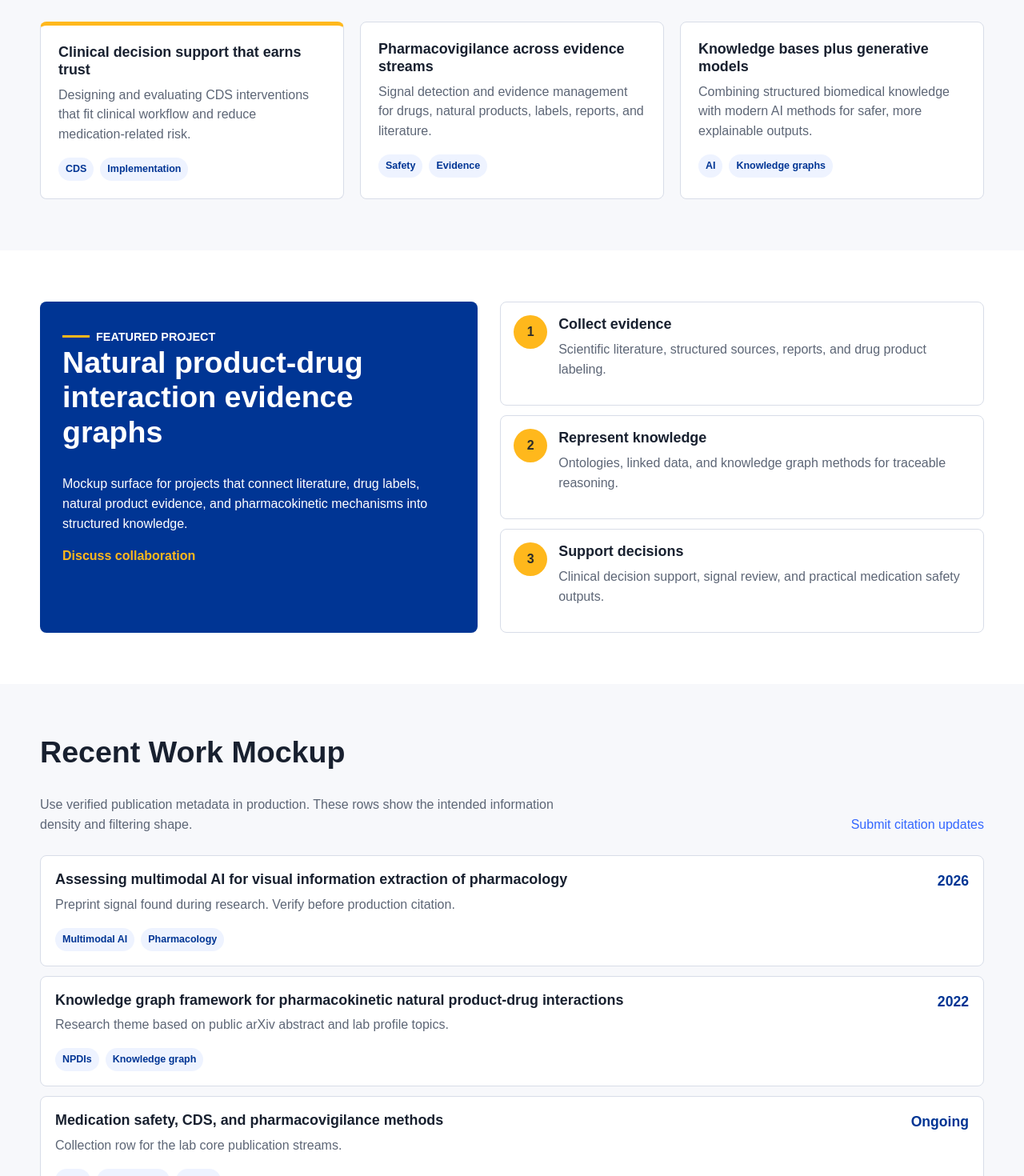
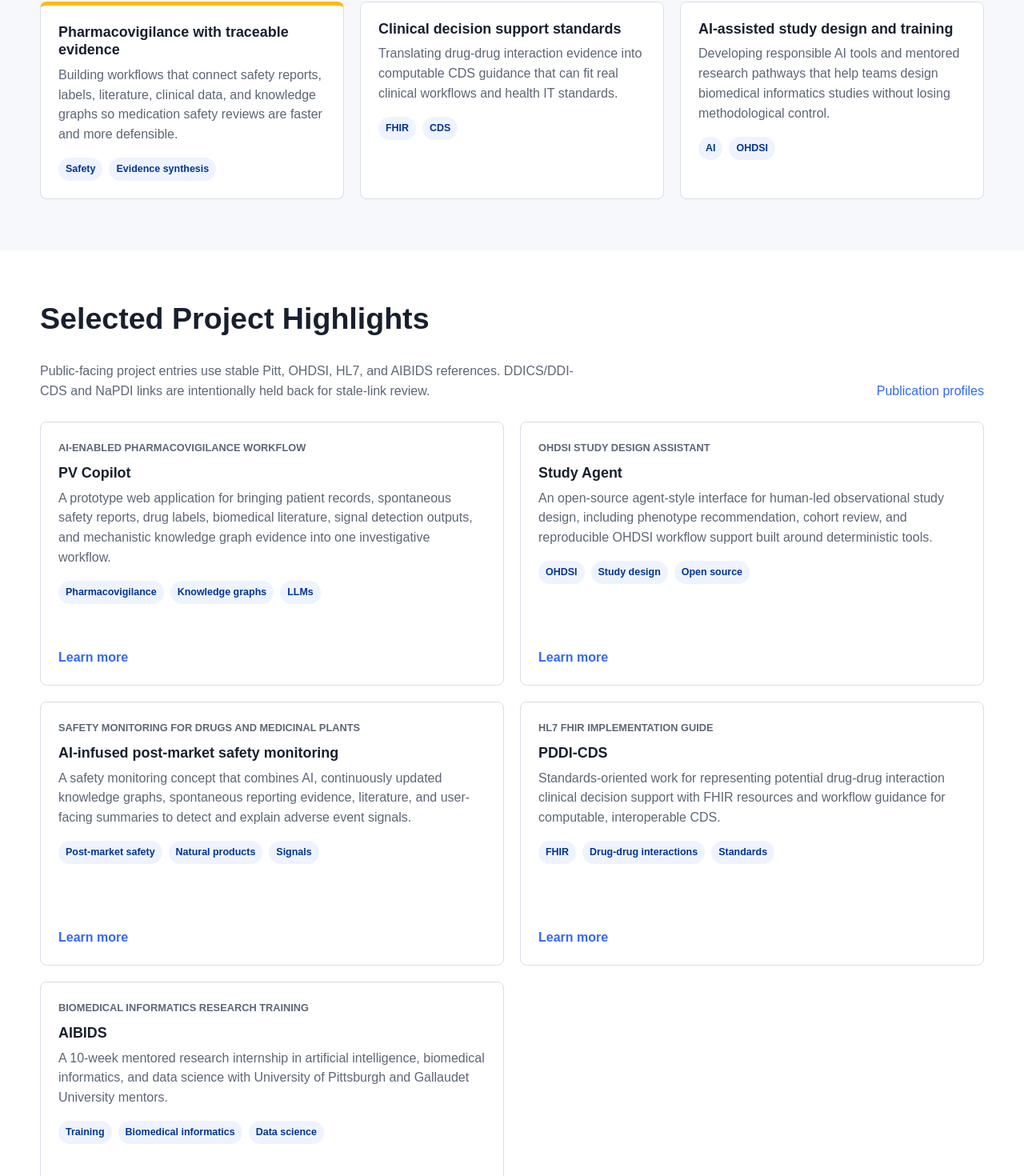
Before and after one commit to rkboyce/triads-lab-web, a SvelteKit app: page / in a window 1280 px wide. Shown: the part 1064-2534 px from the top of the page at 80% size. Built offline with nearby package versions, Linux system fonts and the light colour scheme.

Commit message:
fix: update research themes, projects, and publications for clarity and relevance

```diff
--- a/src/routes/+page.svelte
+++ b/src/routes/+page.svelte
@@ -1,46 +1,84 @@
 <script lang="ts">
   const researchThemes = [
     {
-      title: 'Clinical decision support that earns trust',
-      summary: 'Designing and evaluating CDS interventions that fit clinical workflow and reduce medication-related risk.',
-      tags: ['CDS', 'Implementation']
+      title: 'Pharmacovigilance with traceable evidence',
+      summary: 'Building workflows that connect safety reports, labels, literature, clinical data, and knowledge graphs so medication safety reviews are faster and more defensible.',
+      tags: ['Safety', 'Evidence synthesis']
     },
     {
-      title: 'Pharmacovigilance across evidence streams',
-      summary: 'Signal detection and evidence management for drugs, natural products, labels, reports, and literature.',
-      tags: ['Safety', 'Evidence']
+      title: 'Clinical decision support standards',
+      summary: 'Translating drug-drug interaction evidence into computable CDS guidance that can fit real clinical workflows and health IT standards.',
+      tags: ['FHIR', 'CDS']
     },
     {
-      title: 'Knowledge bases plus generative models',
-      summary: 'Combining structured biomedical knowledge with modern AI methods for safer, more explainable outputs.',
-      tags: ['AI', 'Knowledge graphs']
+      title: 'AI-assisted study design and training',
+      summary: 'Developing responsible AI tools and mentored research pathways that help teams design biomedical informatics studies without losing methodological control.',
+      tags: ['AI', 'OHDSI']
     }
   ];
 
-  const pipeline = [
-    ['Collect evidence', 'Scientific literature, structured sources, reports, and drug product labeling.'],
-    ['Represent knowledge', 'Ontologies, linked data, and knowledge graph methods for traceable reasoning.'],
-    ['Support decisions', 'Clinical decision support, signal review, and practical medication safety outputs.']
+  const projects = [
+    {
+      title: 'PV Copilot',
+      type: 'AI-enabled pharmacovigilance workflow',
+      summary: 'A prototype web application for bringing patient records, spontaneous safety reports, drug labels, biomedical literature, signal detection outputs, and mechanistic knowledge graph evidence into one investigative workflow.',
+      tags: ['Pharmacovigilance', 'Knowledge graphs', 'LLMs'],
+      href: 'https://inventions.pitt.edu/technologies/pv-copilot-ai-powered--07530'
+    },
+    {
+      title: 'Study Agent',
+      type: 'OHDSI study design assistant',
+      summary: 'An open-source agent-style interface for human-led observational study design, including phenotype recommendation, cohort review, and reproducible OHDSI workflow support built around deterministic tools.',
+      tags: ['OHDSI', 'Study design', 'Open source'],
+      href: 'https://github.com/OHDSI/StudyAgent'
+    },
+    {
+      title: 'AI-infused post-market safety monitoring',
+      type: 'Safety monitoring for drugs and medicinal plants',
+      summary: 'A safety monitoring concept that combines AI, continuously updated knowledge graphs, spontaneous reporting evidence, literature, and user-facing summaries to detect and explain adverse event signals.',
+      tags: ['Post-market safety', 'Natural products', 'Signals'],
+      href: 'https://inventions.pitt.edu/technologies/ai-infused-post-market-safety--06710'
+    },
+    {
+      title: 'PDDI-CDS',
+      type: 'HL7 FHIR implementation guide',
+      summary: 'Standards-oriented work for representing potential drug-drug interaction clinical decision support with FHIR resources and workflow guidance for computable, interoperable CDS.',
+      tags: ['FHIR', 'Drug-drug interactions', 'Standards'],
+      href: 'https://build.fhir.org/ig/HL7/PDDI-CDS/'
+    },
+    {
+      title: 'AIBIDS',
+      type: 'Biomedical informatics research training',
+      summary: 'A 10-week mentored research internship in artificial intelligence, biomedical informatics, and data science with University of Pittsburgh and Gallaudet University mentors.',
+      tags: ['Training', 'Biomedical informatics', 'Data science'],
+      href: 'https://www.aibids.org/'
+    }
   ];
 
   const publications = [
     {
-      title: 'Assessing multimodal AI for visual information extraction of pharmacology',
-      meta: 'Preprint signal found during research. Verify before production citation.',
-      year: '2026',
-      tags: ['Multimodal AI', 'Pharmacology']
-    },
-    {
-      title: 'Knowledge graph framework for pharmacokinetic natural product-drug interactions',
-      meta: 'Research theme based on public arXiv abstract and lab profile topics.',
-      year: '2022',
-      tags: ['NPDIs', 'Knowledge graph']
+      title: 'Selected publications and profiles',
+      meta: 'Use ORCID and Google Scholar as profile and publication discovery links, then promote selected outputs with DOI, PubMed, PMC, or publisher URLs.',
+      year: 'Profile',
+      tags: ['ORCID', 'Google Scholar'],
+      links: [
+        ['ORCID', 'https://orcid.org/0000-0002-2993-2085'],
+        ['Google Scholar', 'https://scholar.google.com/citations?user=cmWWPNcAAAAJ&hl=en']
+      ]
     },
     {
       title: 'Medication safety, CDS, and pharmacovigilance methods',
-      meta: 'Collection row for the lab core publication streams.',
+      meta: 'Future production content should feature a short curated set of durable publication links rather than mirroring a full CV.',
       year: 'Ongoing',
-      tags: ['CDS', 'Older adults', 'Safety']
+      tags: ['CDS', 'Pharmacovigilance'],
+      links: []
+    },
+    {
+      title: 'Older and historical project outputs',
+      meta: 'Replace legacy microsites, SlideShare pages, QR-code destinations, and tracking URLs with DOI, PubMed, PMC, or publisher records after review.',
+      year: 'Review',
+      tags: ['Durable links', 'Curation'],
+      links: []
     }
   ];
 
@@ -78,7 +116,7 @@
   <section class="hero" aria-labelledby="hero-title">
     <div class="wrap hero-grid">
       <div>
-        <p class="eyebrow">Design exploration 02 / Transparent logo</p>
+        <p class="eyebrow">Design exploration / Transparent logo</p>
         <h1 id="hero-title">Medication safety through clinical evidence, knowledge bases, and responsible AI.</h1>
         <p class="hero-copy">The TrIADS Lab develops informatics methods for safer medication therapy, with emphasis on older adults, clinical decision support, pharmacovigilance, and natural product-drug interaction evidence.</p>
         <div class="actions">
@@ -92,10 +130,10 @@
         <span class="line l3"></span>
         <span class="line l4"></span>
         <div class="node n1 gold">Evidence sources<small>Literature, labels, reports</small></div>
-        <div class="node n2 blue">Knowledge bases<small>Ontologies and graphs</small></div>
+        <div class="node n2 blue">Knowledge bases<small>FHIR, ontologies, graphs</small></div>
         <div class="node n3 green">TrIADS methods<small>CDS, AI, pharmacovigilance</small></div>
-        <div class="node n4 blue">Medication safety<small>Older adult care</small></div>
-        <div class="node n5 gold">Actionable outputs<small>Tools and training</small></div>
+        <div class="node n4 blue">Medication safety<small>Clinical and public health use</small></div>
+        <div class="node n5 gold">Actionable outputs<small>Tools, standards, training</small></div>
       </div>
     </div>
   </section>
@@ -105,7 +143,7 @@
       <div class="section-head">
         <div>
           <h2>Research Themes</h2>
-          <p>Designed for fast scanning by collaborators, trainees, and funders while preserving the lab informatics depth.</p>
+          <p>Current work is presented around research themes and selected outputs, not as a CV mirror.</p>
         </div>
         <a href="#projects">Current projects</a>
       </div>
@@ -124,21 +162,24 @@
   </section>
 
   <section class="band">
-    <div id="projects" class="wrap split anchor-target">
-      <div class="panel-blue">
-        <p class="eyebrow">Featured Project</p>
-        <h2>Natural product-drug interaction evidence graphs</h2>
-        <p>Mockup surface for projects that connect literature, drug labels, natural product evidence, and pharmacokinetic mechanisms into structured knowledge.</p>
-        <a href="#contact">Discuss collaboration</a>
+    <div id="projects" class="wrap anchor-target">
+      <div class="section-head">
+        <div>
+          <h2>Selected Project Highlights</h2>
+          <p>Public-facing project entries use stable Pitt, OHDSI, HL7, and AIBIDS references. DDICS/DDI-CDS and NaPDI links are intentionally held back for stale-link review.</p>
+        </div>
+        <a href="#publications">Publication profiles</a>
       </div>
-      <div class="pipeline">
-        {#each pipeline as step, index}
-          <article class="pipe-step">
-            <div class="num">{index + 1}</div>
-            <div>
-              <h3>{step[0]}</h3>
-              <p>{step[1]}</p>
+      <div class="project-grid">
+        {#each projects as project}
+          <article class="project-card">
+            <p class="project-type">{project.type}</p>
+            <h3>{project.title}</h3>
+            <p>{project.summary}</p>
+            <div class="tags">
+              {#each project.tags as tag}<span>{tag}</span>{/each}
             </div>
+            <a class="learn-more" href={project.href} target="_blank" rel="noreferrer">Learn more</a>
           </article>
         {/each}
       </div>
@@ -149,10 +190,10 @@
     <div id="publications" class="wrap anchor-target">
       <div class="section-head">
         <div>
-          <h2>Recent Work Mockup</h2>
-          <p>Use verified publication metadata in production. These rows show the intended information density and filtering shape.</p>
+          <h2>Publications and Profiles</h2>
+          <p>Profile links support publication discovery. Project pages stay focused on current themes and selected outputs.</p>
         </div>
-        <a href="#contact">Submit citation updates</a>
+        <a href="https://orcid.org/0000-0002-2993-2085" target="_blank" rel="noreferrer">ORCID profile</a>
       </div>
       <div class="publication-list">
         {#each publications as publication}
@@ -163,6 +204,13 @@
               <div class="tags">
                 {#each publication.tags as tag}<span>{tag}</span>{/each}
               </div>
+              {#if publication.links.length}
+                <div class="profile-links">
+                  {#each publication.links as link}
+                    <a href={link[1]} target="_blank" rel="noreferrer">{link[0]}</a>
+                  {/each}
+                </div>
+              {/if}
             </div>
             <strong>{publication.year}</strong>
           </article>
@@ -191,7 +239,8 @@
           <div class="avatar">AI</div>
           <div>
             <h3>AIBIDS Trainees</h3>
-            <p>Undergraduate research experience in AI and biomedical informatics, positioned as a clear training pathway.</p>
+            <p>Mentored research experience in AI, biomedical informatics, and data science, positioned as a clear training pathway.</p>
+            <a class="learn-more" href="https://www.aibids.org/" target="_blank" rel="noreferrer">Learn more</a>
           </div>
         </article>
       </div>
@@ -224,7 +273,7 @@
   .topbar { background: #0b285a; color: var(--pitt-white); font-size: 0.875rem; }
   .topbar-inner, .nav-inner, .contact-inner, .footer-inner { display: flex; justify-content: space-between; gap: 20px; align-items: center; }
   .topbar-inner { min-height: 34px; }
-  .topbar a, footer a, .panel-blue a { color: var(--pitt-gold); font-weight: 800; }
+  .topbar a, footer a { color: var(--pitt-gold); font-weight: 800; }
   .nav-inner { min-height: 112px; padding: 12px 0; }
   .brand { display: flex; align-items: center; color: var(--pitt-white); min-width: 280px; }
   .brand:hover { text-decoration: none; }
@@ -258,28 +307,29 @@
   .band.grey { background: var(--surface); }
   .section-head { display: flex; justify-content: space-between; gap: 28px; align-items: end; margin-bottom: 26px; }
   .section-head p { max-width: 690px; margin-bottom: 0; color: var(--muted); }
-  .grid-3, .people-grid { display: grid; grid-template-columns: repeat(3, minmax(0, 1fr)); gap: 20px; }
+  .grid-3, .people-grid, .project-grid { display: grid; grid-template-columns: repeat(3, minmax(0, 1fr)); gap: 20px; }
   .people-grid { grid-template-columns: repeat(2, minmax(0, 1fr)); }
-  .card, .publication, .pipe-step { border: 1px solid var(--border); border-radius: var(--radius); background: var(--pitt-white); }
+  .project-grid { grid-template-columns: repeat(2, minmax(0, 1fr)); }
+  .card, .publication, .project-card { border: 1px solid var(--border); border-radius: var(--radius); background: var(--pitt-white); }
   .card { padding: 22px; }
+  .project-card { display: flex; min-height: 330px; flex-direction: column; padding: 22px; }
+  .project-card p { color: var(--muted); }
+  .project-type { margin-bottom: 10px; color: var(--pitt-blue); font-size: 0.8rem; font-weight: 900; text-transform: uppercase; }
   .card.featured { border-top: 5px solid var(--pitt-gold); }
-  .card h3, .pipe-step h3, .publication h3 { margin-bottom: 8px; font-size: 1.12rem; line-height: 1.25; }
-  .card p, .pipe-step p, .publication p { color: var(--muted); }
+  .card h3, .publication h3, .project-card h3 { margin-bottom: 8px; font-size: 1.12rem; line-height: 1.25; }
+  .card p, .publication p { color: var(--muted); }
   .tags { display: flex; flex-wrap: wrap; gap: 8px; }
   .tags span { border-radius: 999px; background: #eef3ff; color: var(--pitt-blue); padding: 5px 9px; font-size: 0.78rem; font-weight: 900; }
-  .split { display: grid; grid-template-columns: 0.95fr 1.05fr; gap: 28px; align-items: stretch; }
-  .panel-blue { padding: 28px; border-radius: var(--radius); background: var(--pitt-blue); color: var(--pitt-white); }
-  .panel-blue p { color: var(--pitt-white); }
-  .pipeline, .publication-list { display: grid; gap: 12px; }
-  .pipe-step { display: grid; grid-template-columns: 42px minmax(0, 1fr); gap: 14px; align-items: start; padding: 16px; }
-  .num { display: grid; width: 42px; height: 42px; place-items: center; border-radius: 50%; background: var(--pitt-gold); color: var(--pitt-dark-grey); font-weight: 900; }
+  .learn-more { display: inline-flex; margin-top: auto; padding-top: 18px; font-weight: 900; }
+  .publication-list { display: grid; gap: 12px; }
   .publication { display: grid; grid-template-columns: minmax(0, 1fr) auto; gap: 18px; padding: 18px; }
   .publication strong { color: var(--pitt-blue); font-size: 1.1rem; }
+  .profile-links { display: flex; flex-wrap: wrap; gap: 14px; margin-top: 12px; font-weight: 900; }
   .person { display: grid; grid-template-columns: 78px minmax(0, 1fr); gap: 16px; align-items: center; }
   .avatar { display: grid; width: 78px; height: 78px; place-items: center; border-radius: var(--radius); background: linear-gradient(135deg, var(--pitt-blue), #244f9e); color: var(--pitt-gold); font-size: 1.4rem; font-weight: 900; }
   .contact { padding: 54px 0; background: var(--pitt-blue); color: var(--pitt-white); }
   .contact p { max-width: 720px; margin-bottom: 0; color: #eef3ff; }
   footer { padding: 34px 0; background: #101827; color: #dce4f5; font-size: 0.92rem; }
-  @media (max-width: 900px) { .hero-grid, .split, .grid-3, .people-grid { grid-template-columns: 1fr; } .topbar-inner, .nav-inner, .section-head, .contact-inner { align-items: start; flex-direction: column; } .nav-inner { padding: 16px 0; } nav { justify-content: flex-start; } }
+  @media (max-width: 900px) { .hero-grid, .grid-3, .people-grid, .project-grid { grid-template-columns: 1fr; } .topbar-inner, .nav-inner, .section-head, .contact-inner { align-items: start; flex-direction: column; } .nav-inner { padding: 16px 0; } nav { justify-content: flex-start; } }
   @media (max-width: 560px) { .wrap { width: min(var(--max-width), calc(100% - 28px)); } .brand { min-width: 0; } .brand-logo { width: min(100%, 320px); } .node { width: 120px; font-size: 0.78rem; } .n3 { left: 28%; width: 132px; } .publication { grid-template-columns: 1fr; } }
 </style>
```
